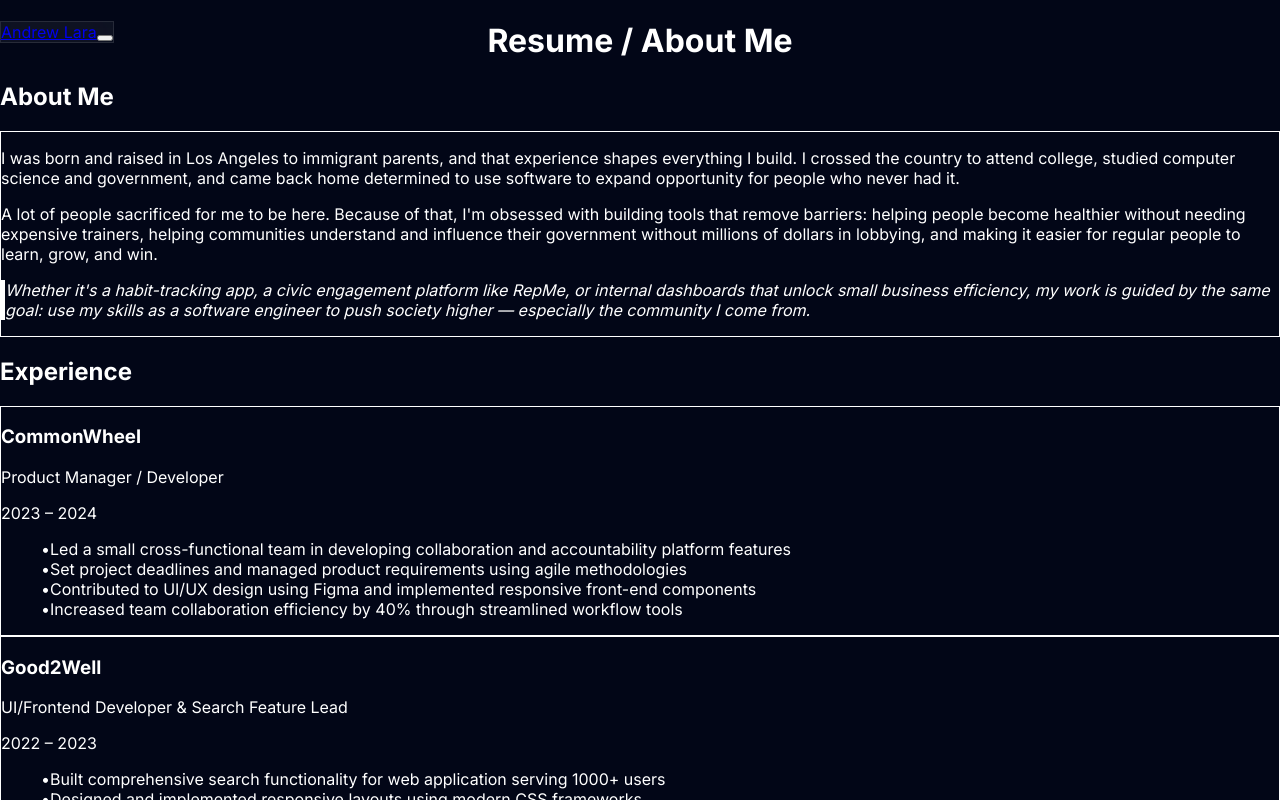
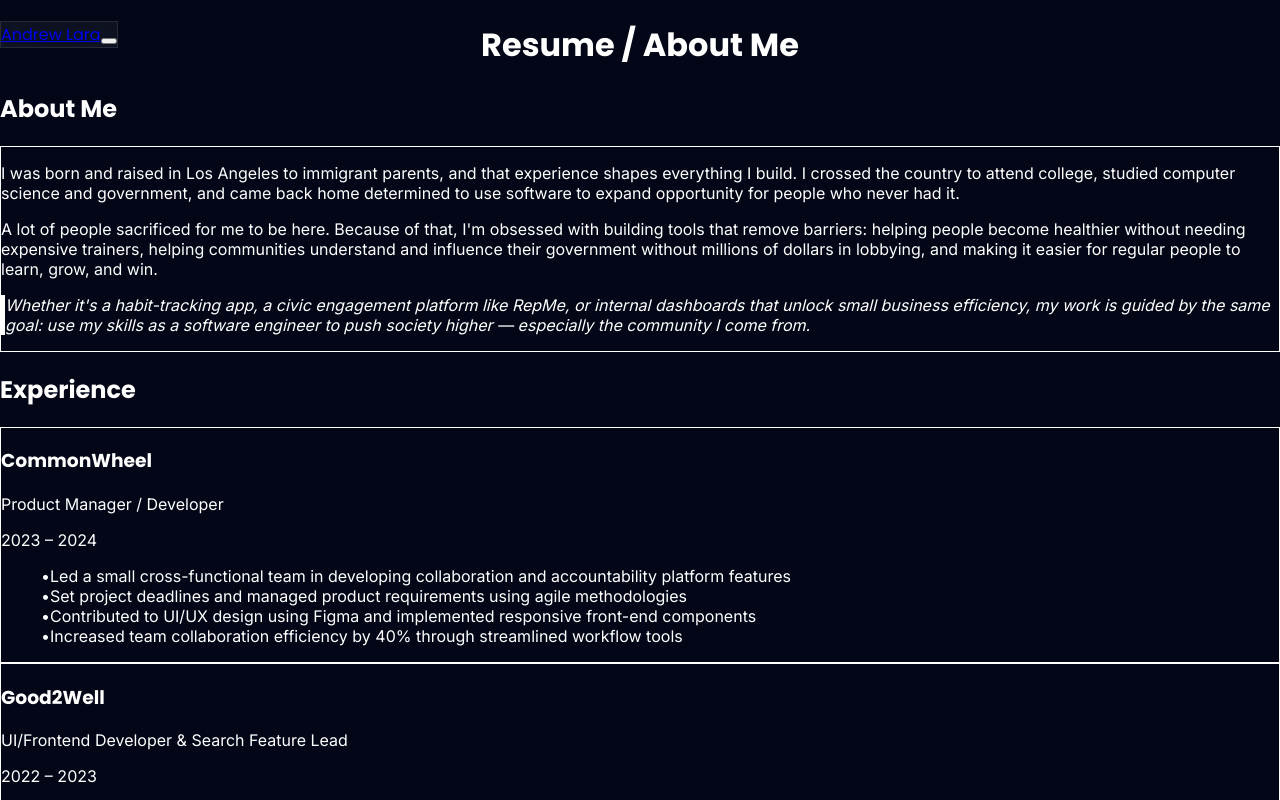
Before and after one commit to laraandrew/Portfolio-Website, a React (Vite) app: page /resume in a window 1280 px wide. Shown: the top 800 px of the page. Built offline with nearby package versions, Linux system fonts and the light colour scheme.

Commit message:
dealing with issues regarding tailwind i presume, added resume

```diff
--- a/src/App.tsx
+++ b/src/App.tsx
@@ -1,4 +1,4 @@
-import { BrowserRouter as Router, Routes, Route } from 'react-router-dom';
+import { BrowserRouter as Router, Routes, Route, useLocation } from 'react-router-dom';
 import { motion, AnimatePresence } from 'framer-motion';
 import NavBar from './components/NavBar';
 import Footer from './components/Footer';
@@ -7,19 +7,16 @@ import Photography from './pages/Photography';
 import Projects from './pages/Projects';
 import ResumeAbout from './pages/ResumeAbout';
 
-function App() {
+function AppRoutes() {
+  const location = useLocation();
+
   return (
-    <Router>
-      <div className="min-h-screen bg-gray-950 text-white">
-        <NavBar />
-
     <AnimatePresence mode="wait">
-          <Routes>
+      <Routes location={location} key={location.pathname}>
         <Route
           path="/"
           element={
             <motion.div
-                  key="home"
               initial={{ opacity: 0, y: 20 }}
               animate={{ opacity: 1, y: 0 }}
               exit={{ opacity: 0, y: -20 }}
@@ -33,7 +30,6 @@ function App() {
           path="/photography"
           element={
             <motion.div
-                  key="photography"
               initial={{ opacity: 0, y: 20 }}
               animate={{ opacity: 1, y: 0 }}
               exit={{ opacity: 0, y: -20 }}
@@ -47,7 +43,6 @@ function App() {
           path="/projects"
           element={
             <motion.div
-                  key="projects"
               initial={{ opacity: 0, y: 20 }}
               animate={{ opacity: 1, y: 0 }}
               exit={{ opacity: 0, y: -20 }}
@@ -61,7 +56,6 @@ function App() {
           path="/resume"
           element={
             <motion.div
-                  key="resume"
               initial={{ opacity: 0, y: 20 }}
               animate={{ opacity: 1, y: 0 }}
               exit={{ opacity: 0, y: -20 }}
@@ -73,7 +67,22 @@ function App() {
         />
       </Routes>
     </AnimatePresence>
+  );
+}
 
+function App() {
+  return (
+    <Router>
+      <div
+        className="min-h-screen bg-gray-950 text-white"
+        style={{
+          minHeight: '100vh',
+          backgroundColor: '#020617',
+          color: '#ffffff'
+        }}
+      >
+        <NavBar />
+        <AppRoutes />
         <Footer />
       </div>
     </Router>
--- a/src/index.css
+++ b/src/index.css
@@ -1,37 +1,3 @@
-/* @tailwind base;
-@tailwind components;
-@tailwind utilities;
-
-@import url('https://fonts.googleapis.com/css2?family=Inter:wght@300;400;500;600;700&family=Poppins:wght@300;400;500;600;700;800&display=swap');
-
-@layer base {
-  * {
-    @apply border-border;
-  }
-
-  body {
-    @apply bg-gray-950 text-white font-sans antialiased;
-  }
-
-  html {
-    @apply scroll-smooth;
-  }
-}
-
-@layer components {
-  .gradient-bg {
-    @apply bg-gradient-to-br from-primary-500 via-accent-500 to-primary-600;
-  }
-
-  .glass-effect {
-    @apply bg-white/5 backdrop-blur-md border border-white/10;
-  }
-
-  .card-hover {
-    @apply transition-all duration-300 hover:scale-105 hover:shadow-2xl hover:shadow-primary-500/20;
-  }
-} */
-
 @import url('https://fonts.googleapis.com/css2?family=Inter:wght@300;400;500;600;700&family=Poppins:wght@300;400;500;600;700;800&display=swap');
 
 @tailwind base;
@@ -39,34 +5,30 @@
 @tailwind utilities;
 
 
-/* No @layer + @apply at all for now */
-
+@layer base {
   html {
     scroll-behavior: smooth;
   }
 
   body {
     margin: 0;
-  font-family: 'Inter', system-ui, -apple-system, BlinkMacSystemFont, 'Segoe UI',
-    sans-serif;
-  background-color: #020617; /* near gray-950 */
+    font-family: 'Inter', system-ui, -apple-system, BlinkMacSystemFont, 'Segoe UI', sans-serif;
+    background-color: #020617;
     color: #ffffff;
+    -webkit-font-smoothing: antialiased;
+    -moz-osx-font-smoothing: grayscale;
+  }
 }
 
-/* Simple custom classes without Tailwind @apply */
-
+@layer components {
   .gradient-bg {
-  background-image: linear-gradient(
-    135deg,
-    #6366f1,
-    #a855f7,
-    #ec4899
-  );
+    background-image: linear-gradient(135deg, #14b8a6, #d946ef, #14b8a6);
   }
 
   .glass-effect {
     background-color: rgba(255, 255, 255, 0.05);
     backdrop-filter: blur(16px);
+    -webkit-backdrop-filter: blur(16px);
     border: 1px solid rgba(255, 255, 255, 0.1);
   }
 
@@ -76,5 +38,10 @@ body {
 
   .card-hover:hover {
     transform: scale(1.05);
-  box-shadow: 0 25px 50px rgba(15, 23, 42, 0.4);
+    box-shadow: 0 25px 50px rgba(20, 184, 166, 0.2);
   }
+
+  .font-display {
+    font-family: 'Poppins', system-ui, sans-serif;
+  }
+}
--- a/tailwind.config.js
+++ b/tailwind.config.js
@@ -36,27 +36,6 @@ export default {
         'sans': ['Inter', 'system-ui', 'sans-serif'],
         'display': ['Poppins', 'system-ui', 'sans-serif'],
       },
-      animation: {
-        'gradient': 'gradient 8s linear infinite',
-        'float': 'float 6s ease-in-out infinite',
-      },
-      keyframes: {
-        gradient: {
-          '0%, 100%': {
-            'background-size': '200% 200%',
-            'background-position': 'left center'
-          },
-          '50%': {
-            'background-size': '200% 200%',
-            'background-position': 'right center'
-          },
-        },
-        float: {
-          '0%, 100%': { transform: 'translateY(0px)' },
-          '50%': { transform: 'translateY(-20px)' },
-        }
-      }
     },
   },
-  plugins: [],
 }
```
Also changed, not shown: 1 other file (tests, documents, lock files or other folders). Lines whose indentation alone changed are shown as unchanged.
